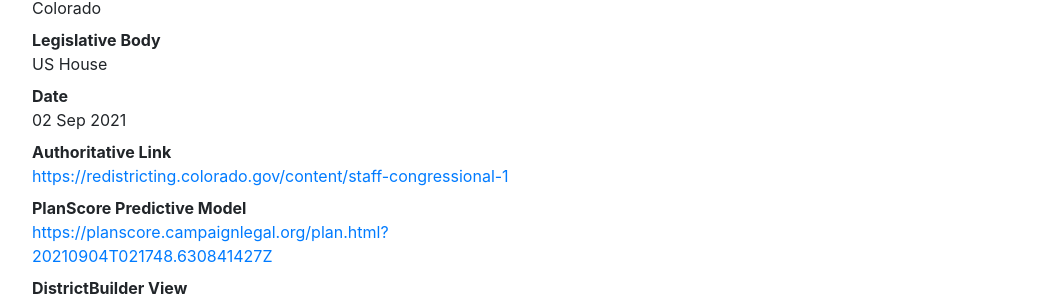
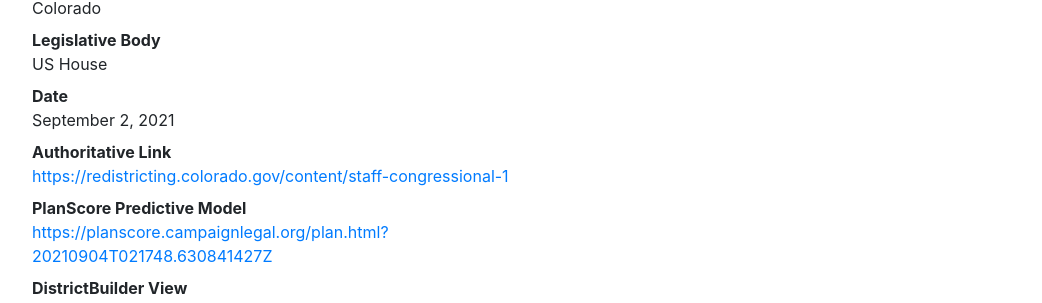
Before and after one commit to PlanScore/Redistrict2020, a Jekyll site: the page built from _plans/CO-2021-09-ushouse.md, in a window 1280 px wide. Shown: the part 132-435 px from the top of the page, without its empty margins (53-1095 px from the left). Built offline with Jekyll 4.4.1, drawn with Linux system fonts in a browser that asks for light colours; nearby versions of some CDN libraries.

Commit message:
Updated data formats

```diff
--- a/_layouts/plan-page.html
+++ b/_layouts/plan-page.html
@@ -138,7 +138,11 @@
         <dt>Legislative Body</dt>
         <dd>{{ page.body }}</dd>
         <dt>Date</dt>
-        <dd>{{ page.date | date_to_string }}</dd>
+        <dd>
+            {{ page.date | date: "%B" }}
+            {{ page.date | date: "%d" | plus:'0' }},
+            {{ page.date | date: "%Y" }}
+        </dd>
         <dt>Authoritative Link</dt>
         <dd><a href="{{ page.authoritative_link }}">{{ page.authoritative_link }}</a></dd>
         {% if page.allabout_link %}
```
Also changed, not shown: index.md (+1 -1 lines).
